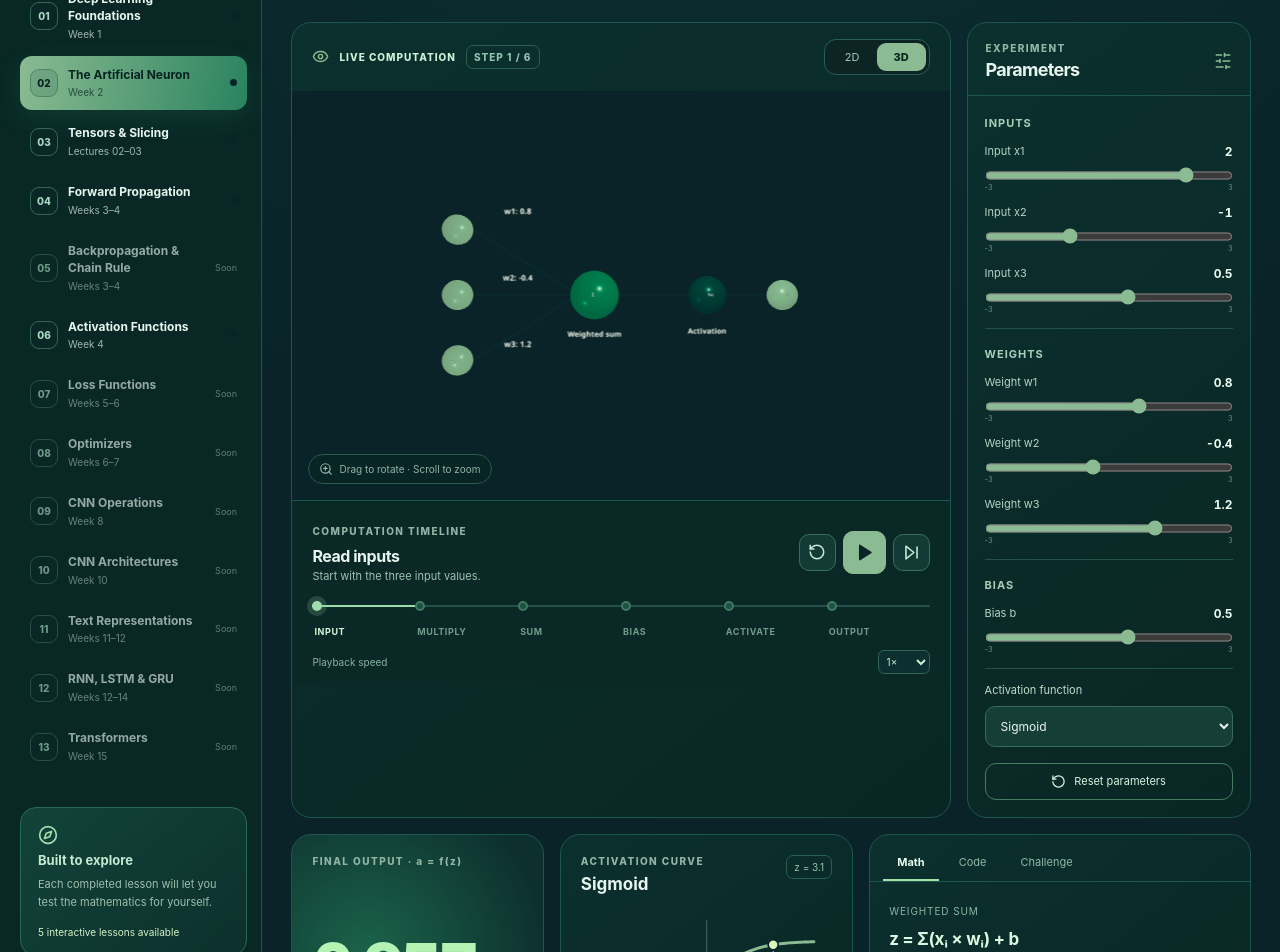
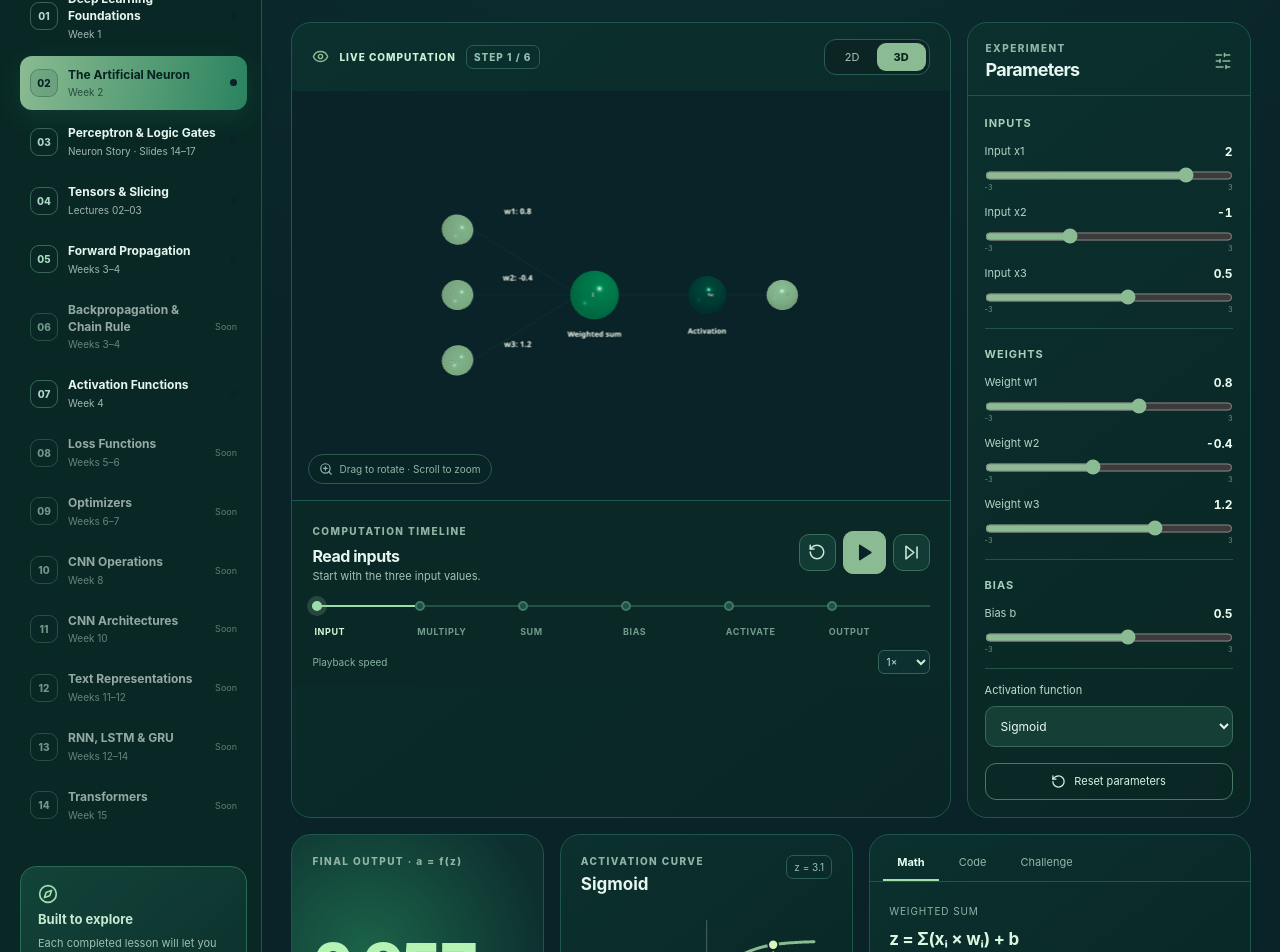
Before and after one commit to amarjaleelbanbhan/V9T1, a React (Vite) app: page / in a window 1280 px wide. Shown: the part 220-1172 px from the top of the page. Built offline with nearby package versions, Linux system fonts and the light colour scheme.

Commit message:
feat: integrate perceptron logic-gates lesson into course app

```diff
--- a/src/App.tsx
+++ b/src/App.tsx
@@ -12,6 +12,7 @@ import { FoundationsLab } from './lessons/FoundationsLab';
 import { ActivationExplorer } from './lessons/ActivationExplorer';
 import { ForwardLab } from './lessons/ForwardLab';
 import { TensorLab } from './lessons/TensorLab';
+import { PerceptronLab } from './lessons/PerceptronLab';
 
 type View='3d'|'2d';
 type InspectorTab='math'|'code'|'challenge';
@@ -44,7 +45,7 @@ export default function App(){
   const [supported]=useState(canUseWebGL);
   const [view,setView]=useState<View>(supported?'3d':'2d');
   const [tab,setTab]=useState<InspectorTab>('math');
-  const [activeLesson,setActiveLesson]=useState<'intro'|'neuron'|'activation'|'propagation'|'tensor'>('neuron');
+  const [activeLesson,setActiveLesson]=useState<'intro'|'neuron'|'activation'|'propagation'|'tensor'|'perceptron'>('neuron');
   const [sidebarOpen,setSidebarOpen]=useState(false);
   useEffect(()=>{if(!playing)return;const handle=window.setInterval(()=>{const {step:s,advance:a,pause:p}=useLab.getState();if(s>=LAST_STEP)p();else a();},Math.max(250,1250/speed));return()=>window.clearInterval(handle);},[playing,speed]);
   useEffect(()=>{const mq=window.matchMedia('(prefers-reduced-motion: reduce)');if(mq.matches&&playing)pause();},[playing,pause]);
@@ -60,12 +61,12 @@ export default function App(){
         <nav aria-label="Course lessons" className="lesson-nav">{curriculum.map((lesson,i)=>{
           const inner=<><span className="lesson-number">{String(i+1).padStart(2,'0')}</span><span className="lesson-name">{lesson.title}<small>{lesson.week}</small></span>{lesson.status==='ready'?<span className="lesson-active" aria-label="Available now"/>:<span className="later">Soon</span>}</>;
           return lesson.status==='ready'
-            ? <button key={lesson.id} type="button" className={'lesson-item lesson-ready '+(activeLesson===lesson.id?'current':'')} aria-current={activeLesson===lesson.id?'page':undefined} onClick={()=>{setActiveLesson(lesson.id as 'intro'|'neuron'|'activation'|'propagation'|'tensor');setSidebarOpen(false);pause();}}>{inner}</button>
+            ? <button key={lesson.id} type="button" className={'lesson-item lesson-ready '+(activeLesson===lesson.id?'current':'')} aria-current={activeLesson===lesson.id?'page':undefined} onClick={()=>{setActiveLesson(lesson.id as 'intro'|'neuron'|'activation'|'propagation'|'tensor'|'perceptron');setSidebarOpen(false);pause();}}>{inner}</button>
             : <div key={lesson.id} className="lesson-item planned">{inner}</div>;
         })}</nav>
-        <div className="sidebar-note"><Compass size={20}/><strong>Built to explore</strong><p>Each completed lesson will let you test the mathematics for yourself.</p><span>5 interactive lessons available</span></div>
+        <div className="sidebar-note"><Compass size={20}/><strong>Built to explore</strong><p>Each completed lesson will let you test the mathematics for yourself.</p><span>6 interactive lessons available</span></div>
       </aside>
-      <main id="lab" className="workspace">{activeLesson==='intro'?<FoundationsLab/>:activeLesson==='activation'?<ActivationExplorer/>:activeLesson==='propagation'?<ForwardLab/>:activeLesson==='tensor'?<TensorLab/>:<>
+      <main id="lab" className="workspace">{activeLesson==='intro'?<FoundationsLab/>:activeLesson==='activation'?<ActivationExplorer/>:activeLesson==='propagation'?<ForwardLab/>:activeLesson==='tensor'?<TensorLab/>:activeLesson==='perceptron'?<PerceptronLab/>:<>
         <div className="heading"><div><div className="crumb"><span>MODULE 02</span><ChevronRight size={15}/> <span>ARTIFICIAL NEURONS</span></div><h1>Inside a Neuron<span className="dot">.</span></h1><p className="subtitle">Move the numbers. Follow the signals. Understand the result.</p></div><div className="module-chip"><span className="status-dot"/> LIVE SIMULATION</div></div>
         <div className="workbench">
           <section className="scene-card" aria-label="Neuron visualization"><div className="scene-bar"><div className="scene-label"><Eye size={17}/> LIVE COMPUTATION <span className="badge-muted">STEP {step+1} / 6</span></div><div className="view-switch" role="group" aria-label="Visualization mode"><button className={view==='2d'?'on':''} onClick={()=>setView('2d')} aria-pressed={view==='2d'}>2D</button><button className={view==='3d'?'on':''} onClick={()=>setView('3d')} disabled={!supported} aria-pressed={view==='3d'}>3D</button></div></div>
--- a/src/content/curriculum.ts
+++ b/src/content/curriculum.ts
@@ -2,6 +2,7 @@
 export const curriculum = [
   { id:'intro', title:'Deep Learning Foundations', week:'Week 1', status:'ready' },
   { id:'neuron', title:'The Artificial Neuron', week:'Week 2', status:'ready' },
+  { id:'perceptron', title:'Perceptron & Logic Gates', week:'Neuron Story · Slides 14–17', status:'ready' },
   { id:'tensor', title:'Tensors & Slicing', week:'Lectures 02–03', status:'ready' },
   { id:'propagation', title:'Forward Propagation', week:'Weeks 3–4', status:'ready' },
   { id:'backprop', title:'Backpropagation & Chain Rule', week:'Weeks 3–4', status:'planned' },
--- a/src/styles.css
+++ b/src/styles.css
@@ -125,3 +125,17 @@
 .forward-edge-list button{min-width:0;border:1px solid #3B725C;border-radius:9px;background:#153F35;color:#CBEBDA;padding:9px 6px;font-size:10px;font-weight:650;line-height:1.5}
 .forward-edge-list button.picked{background:#8BBB92;border-color:#BFF2B5;color:#092328}
 @media(max-width:450px){.forward-edge-list{grid-template-columns:repeat(2,minmax(0,1fr))}}
+
+/* Binary perceptron and logic gate lab */
+.perceptron-grid{display:grid;grid-template-columns:minmax(0,1.2fr) minmax(245px,.8fr);gap:14px}
+.perceptron-plot{width:100%;height:auto;display:block;max-height:330px}
+.perceptron-pairs{display:flex;flex-wrap:wrap;justify-content:center;gap:8px;margin:6px 0 18px}
+.perceptron-pairs button{border:1px solid #397359;background:#153F36;color:#D0EEDA;border-radius:10px;padding:10px 22px;font-size:13px}
+.perceptron-pairs button.picked{background:#8BBB92;color:#082A22;font-weight:800}
+.perceptron-table{overflow:auto;width:100%}
+.perceptron-table table{border-collapse:collapse;width:100%;min-width:490px;color:#D6F2E1;font-size:12px;text-align:left}
+.perceptron-table th,.perceptron-table td{padding:12px;border-bottom:1px solid #315F4F}
+.perceptron-table thead{color:#A9D4C0;background:#15443A}
+.perceptron-table tr.selected{background:#275D47}
+@media(max-width:1100px){.perceptron-grid{grid-template-columns:1fr}}
+@media(max-width:440px){.perceptron-pairs button{padding:8px 14px}}
```
Also changed, not shown: 2 other files (tests, documents, lock files or other folders).
